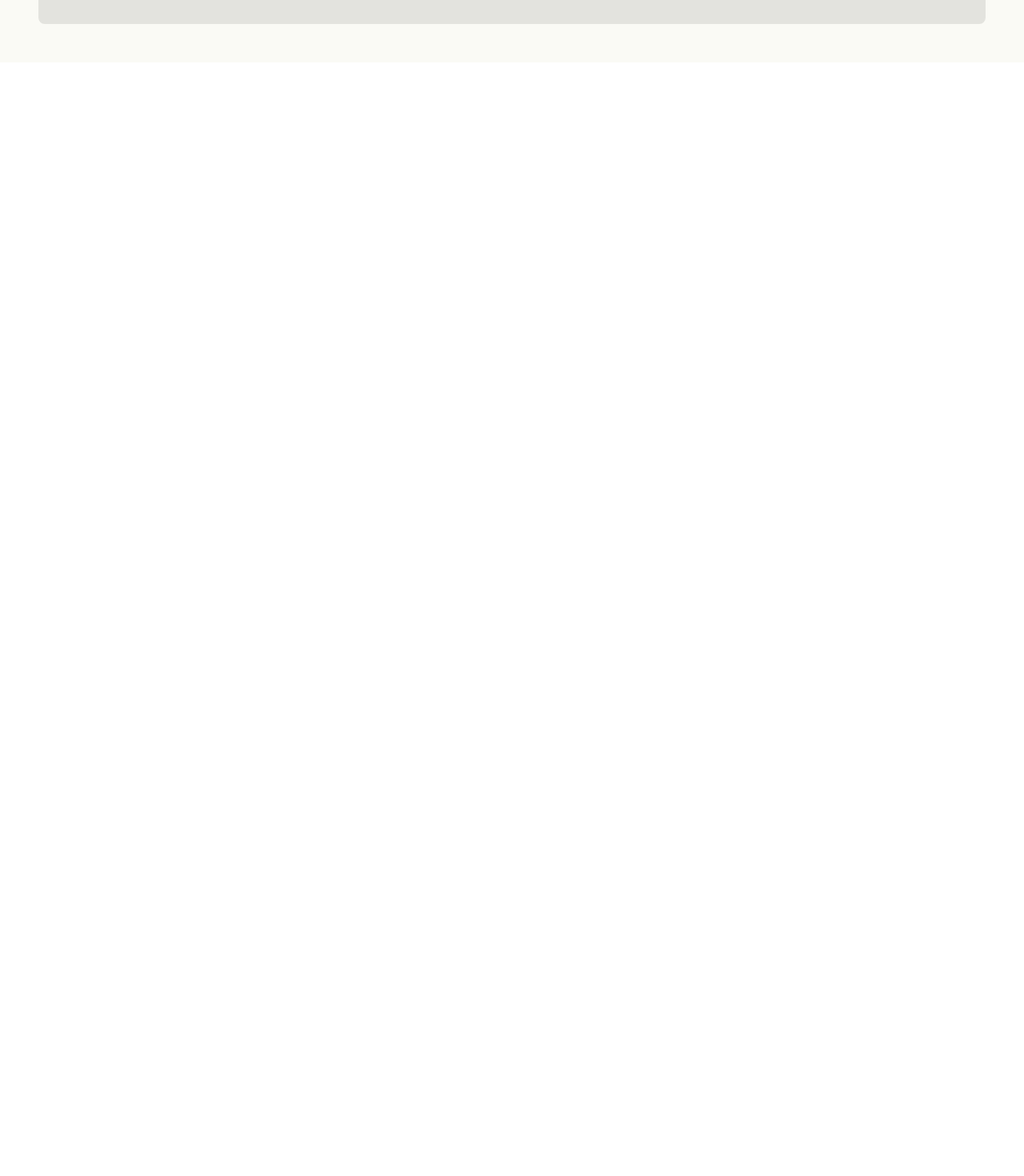
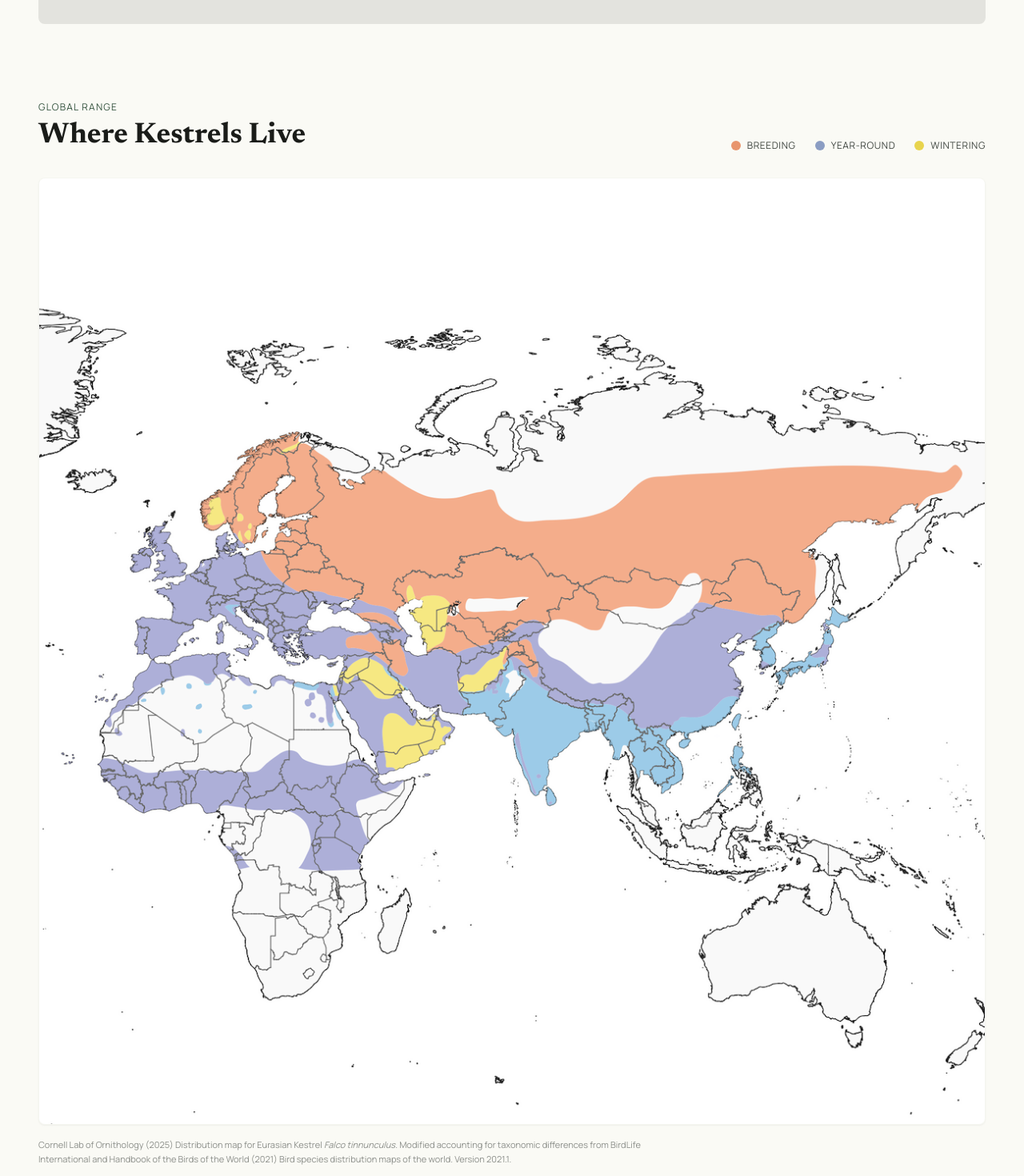
Before and after one commit to bsudy/birds, a Vue app: page / in a window 1280 px wide. Shown: the part 1480-2950 px from the top of the page at 80% size. Before the commit the page ends 1638 px from the top, so only its background shows below. Built offline with nearby package versions, Linux system fonts and the light colour scheme.

Commit message:
feat: add distribution map section to HomeView for enhanced geographical context

```diff
--- a/src/views/HomeView.vue
+++ b/src/views/HomeView.vue
@@ -26,6 +26,27 @@
 
       <!-- Feature Grid -->
       <FeatureGrid />
+
+      <!-- Distribution Map -->
+      <section class="px-6 md:px-12 max-w-7xl mx-auto mt-24 mb-12">
+        <div class="mb-8 flex flex-col md:flex-row md:items-end md:justify-between gap-4">
+          <div>
+            <p class="font-label text-xs uppercase tracking-widest text-primary mb-2">Global Range</p>
+            <h3 class="font-serif text-4xl text-on-surface font-bold">Where Kestrels Live</h3>
+          </div>
+          <div class="flex items-center gap-6 text-xs text-on-surface-variant font-label uppercase tracking-wider">
+            <span class="flex items-center gap-2"><span class="inline-block w-3 h-3 rounded-full bg-[#e8956d]"></span>Breeding</span>
+            <span class="flex items-center gap-2"><span class="inline-block w-3 h-3 rounded-full bg-[#8b9dc3]"></span>Year-round</span>
+            <span class="flex items-center gap-2"><span class="inline-block w-3 h-3 rounded-full bg-[#e8d44d]"></span>Wintering</span>
+          </div>
+        </div>
+        <div class="rounded-xl overflow-hidden border border-outline-variant/10 shadow-sm">
+          <img src="/map.png" alt="Distribution map of the Eurasian Kestrel showing breeding, year-round and wintering ranges across Europe, Asia and Africa" class="w-full" />
+        </div>
+        <p class="mt-4 text-[11px] text-on-surface-variant/60 leading-relaxed max-w-3xl">
+          Cornell Lab of Ornithology (2025) Distribution map for Eurasian Kestrel <span class="italic">Falco tinnunculus</span>. Modified accounting for taxonomic differences from BirdLife International and Handbook of the Birds of the World (2021) Bird species distribution maps of the world. Version 2021.1.
+        </p>
+      </section>
     </main>
   </div>
 </template>
```
Also changed, not shown: public/map.png (added).
